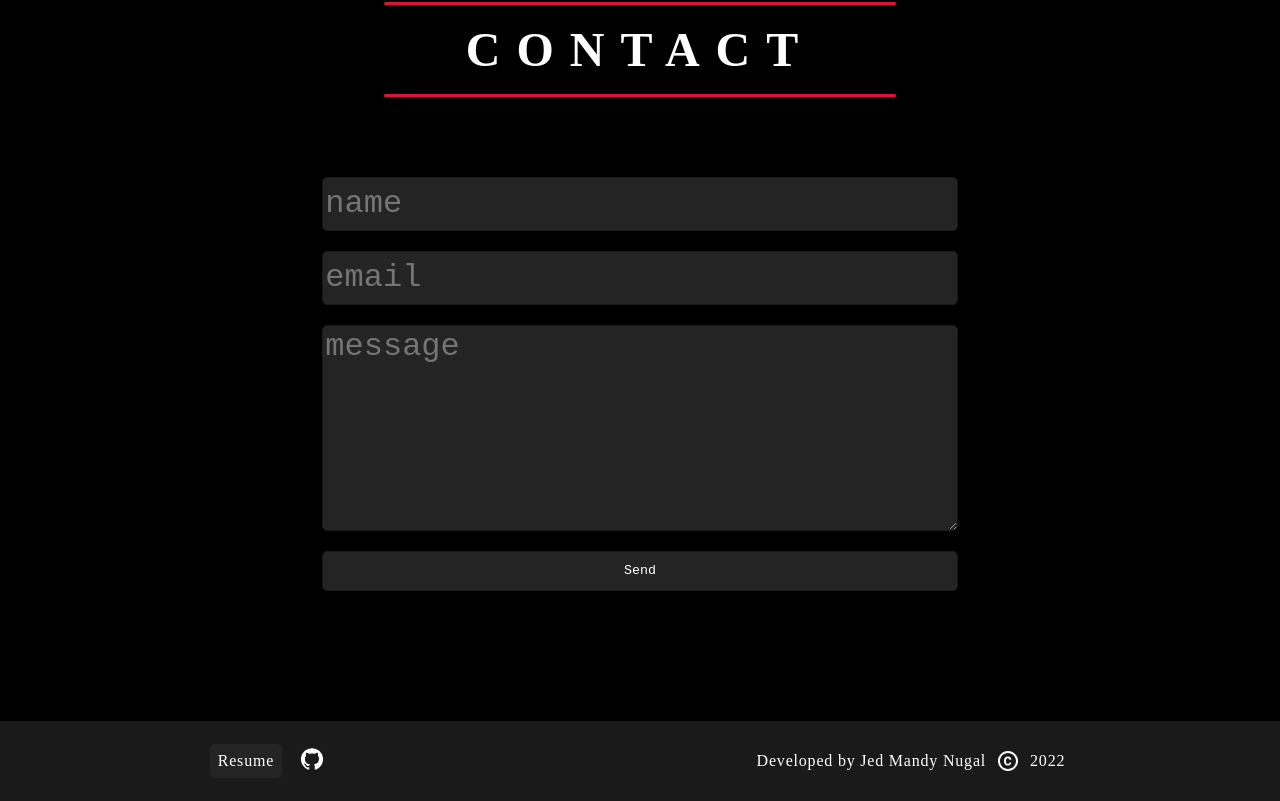
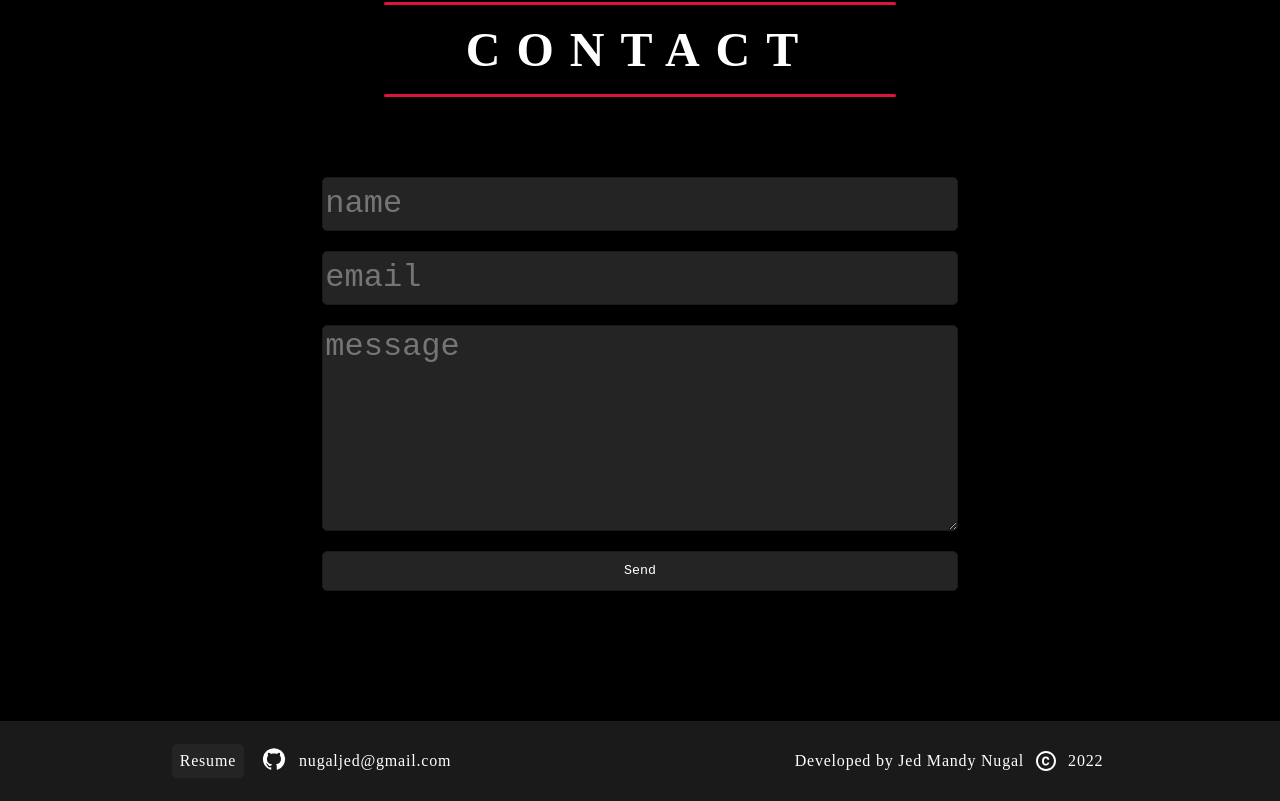
Before and after one commit to nugalcode/website_v2, a React (Create React App) app: page / in a window 1280 px wide. Shown: the part 4351-5152 px from the top of the page. Built offline with nearby package versions, Linux system fonts and the light colour scheme.

Commit message:
Added email in the footer. Using .env vars for ContactForm

```diff
--- a/src/components/ContactForm.js
+++ b/src/components/ContactForm.js
@@ -9,7 +9,7 @@ const EmailForm = () => {
     const sendEmail = (e) => {
         e.preventDefault();
 
-        emailjs.sendForm('service_lhflzma', 'template_6gj417y', form.current, 'user_2Hr9vD9xCqUPtZaYLUNlG')
+        emailjs.sendForm(process.env.REACT_APP_SERVICE_ID, process.env.REACT_APP_TEMPLATE_ID, form.current, process.env.REACT_APP_PUBLIC_KEY)
             .then((result) => {
                 console.log(result.text);
             }, (error) => {
--- a/src/components/Footer.js
+++ b/src/components/Footer.js
@@ -15,6 +15,7 @@ const Footer = () => {
                     <a href="https://github.com/nugalcode" target="_blank" rel="noreferrer">
                         <GitHubIcon className="footerButton" />
                     </a>
+                    <div> nugaljed@gmail.com </div>
                 </div>
                 <div id="footerDescription">
                     <span> Developed by Jed Mandy Nugal </span>
--- a/src/components/MarfareProject.js
+++ b/src/components/MarfareProject.js
@@ -1,6 +1,5 @@
 import React from 'react';
 import marfare_menu_pic from '../imgs/marfare_pics/marfare_menu.png';
-import GitHubIcon from '@mui/icons-material/GitHub';
 
 export function MarfareProject() {
     return (
--- a/src/components/MovieProject.js
+++ b/src/components/MovieProject.js
@@ -1,6 +1,5 @@
 import React from 'react';
 import movie_pic from '../imgs/movie_pics/movies_app_ss_home.JPG';
-import GitHubIcon from '@mui/icons-material/GitHub';
 
 export function MovieProject() {
     return (
```
Also changed, not shown: 1 other file (tests, documents, lock files or other folders).
